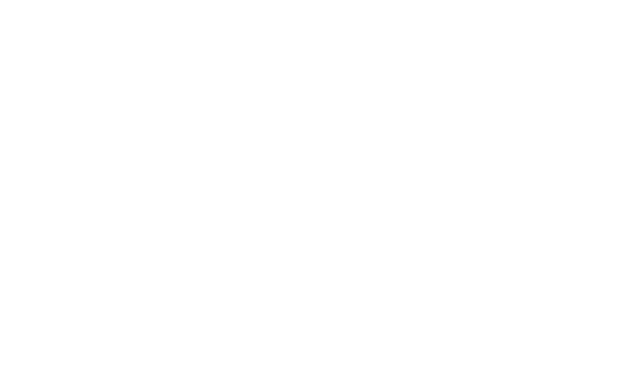
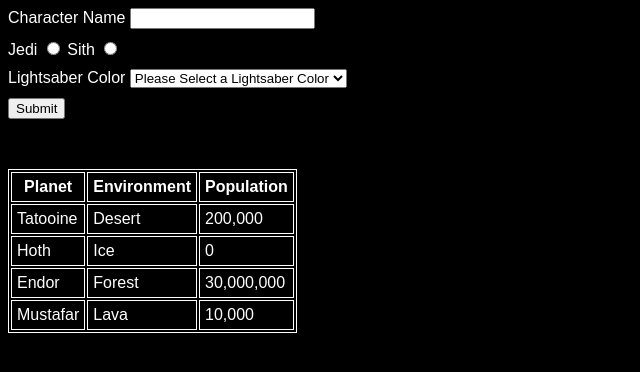
Before and after one commit to ngeTaco/DevMtn-Assessment-02, a website: page src/index.html in a window 1280 px wide. Shown: the whole page, without its empty margins (0-640 px from the left). Drawn offline with Linux system fonts and the light colour scheme.

Commit message:
HTML and CSS test completed with border px issue

```diff
--- a/src/index.html
+++ b/src/index.html
@@ -7,5 +7,62 @@
     <link rel="stylesheet" href="styles.css" />
   </head>
 
-  <body></body>
+  <body>
+    <section class="charBuild">
+      <form>
+        <label>Character Name</label>
+        <input type="text" name="charName" />
+        <div class="spacer"></div>
+
+        <label>Jedi</label>
+        <input type="radio" name="charAlignment" value="jedi"/>
+
+        <label>Sith</label>
+        <input type="radio" name="charAlignment" value="sith"/>
+        <div class="spacer"></div>
+
+        <label>Lightsaber Color</label>
+        <select name="lightsaberColor">
+          <option value="">Please Select a Lightsaber Color</option>
+          <option value="lsBlue">Blue</option>
+          <option value="lsGreen">Green</option>
+          <option value="lsRed">Red</option>
+          <option value="lsPurple">Purple</option>
+        </select>
+        <div class="spacer"></div>
+
+        <button type="submit">Submit</button>
+      </form>
+    </section>
+
+    <section class="dataTable">
+      <table>
+        <tr>
+          <th>Planet</th>
+          <th>Environment</th>
+          <th>Population</th>
+        </tr>
+        <tr>
+          <td>Tatooine</td>
+          <td>Desert</td>
+          <td>200,000</td>
+        </tr>
+        <tr>
+          <td>Hoth</td>
+          <td>Ice</td>
+          <td>0</td>
+        </tr>
+        <tr>
+          <td>Endor</td>
+          <td>Forest</td>
+          <td>30,000,000</td>
+        </tr>
+        <tr>
+          <td>Mustafar</td>
+          <td>Lava</td>
+          <td>10,000</td>
+        </tr>
+      </table>
+    </section>
+  </body>
 </html>
--- a/src/styles.css
+++ b/src/styles.css
@@ -0,0 +1,23 @@
+body {
+    background: black;
+    color: white;
+    font-family: sans-serif;
+}
+
+.spacer {
+    height: 10px;
+}
+
+table {
+    margin-top: 50px;
+}
+
+table, th, td {
+    border: 1px solid white;
+    box-sizing: border-box;
+}
+/*Ask about 1px border showing as 0.8px in test runner*/
+
+th, td {
+    padding: 5px;
+}
```
